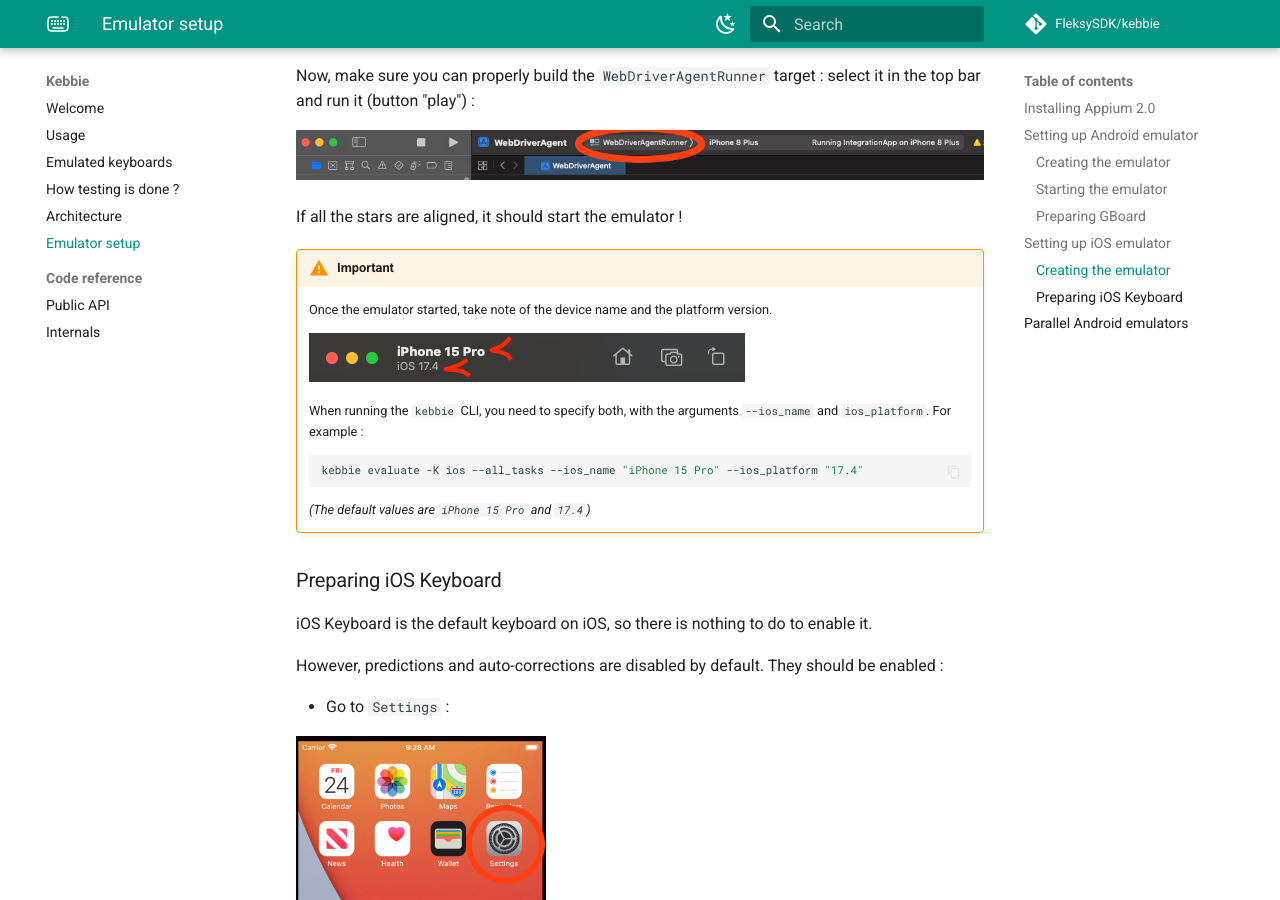
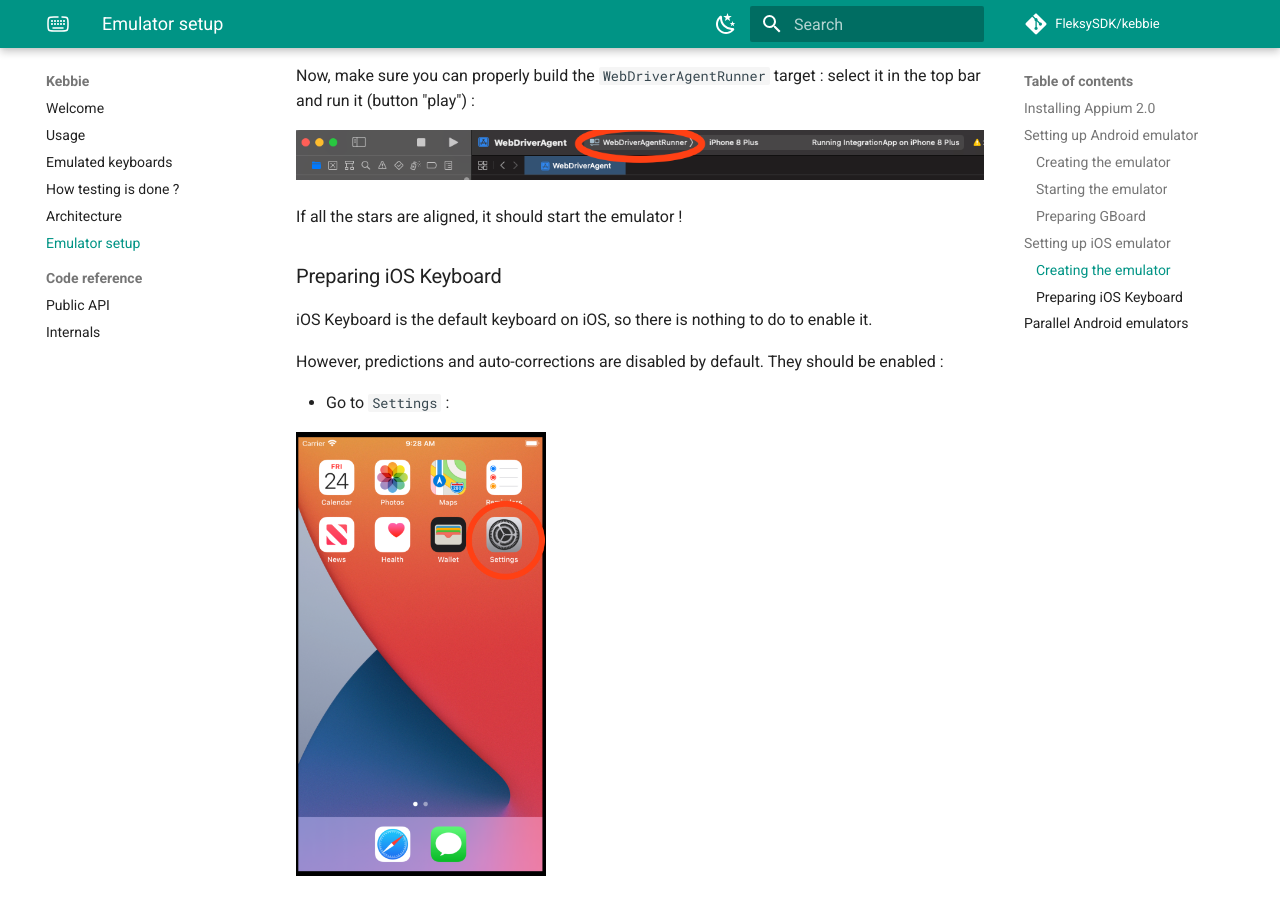
Before and after one commit to FleksySDK/kebbie, an MkDocs documentation site: the page built from docs/emu_setup.md, in a window 1280 px wide and 900 px high, scrolled down 3761 px. Built offline with MkDocs 1.6.1 and Material for MkDocs 9.7.7, drawn with Linux system fonts in a browser that asks for light colours; comment, search, counter and statistics services are not loaded; the version menu is left out.

Commit message:
📝 Update docs : remove the mention of specifying ios platform and device

````diff
--- a/docs/emu_setup.md
+++ b/docs/emu_setup.md
@@ -124,19 +124,6 @@
 
 If all the stars are aligned, it should start the emulator !
 
-!!! warning "Important"
-    Once the emulator started, take note of the device name and the platform version.
-
-    ![](assets/ios_setup_3.png)
-
-    When running the `kebbie` CLI, you need to specify both, with the arguments `--ios_name` and `ios_platform`. For example :
-
-    ```bash
-    kebbie evaluate -K ios --all_tasks --ios_name "iPhone 15 Pro" --ios_platform "17.4"
-    ```
-
-    *(The default values are `iPhone 15 Pro` and `17.4`)*
-
 ### Preparing iOS Keyboard
 
 iOS Keyboard is the default keyboard on iOS, so there is nothing to do to enable it.
````
